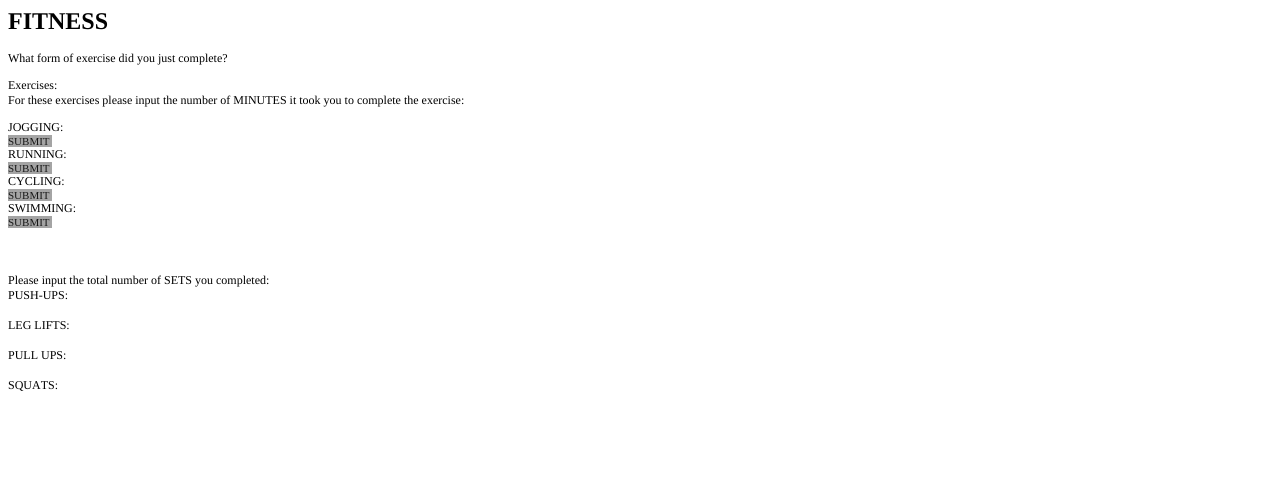
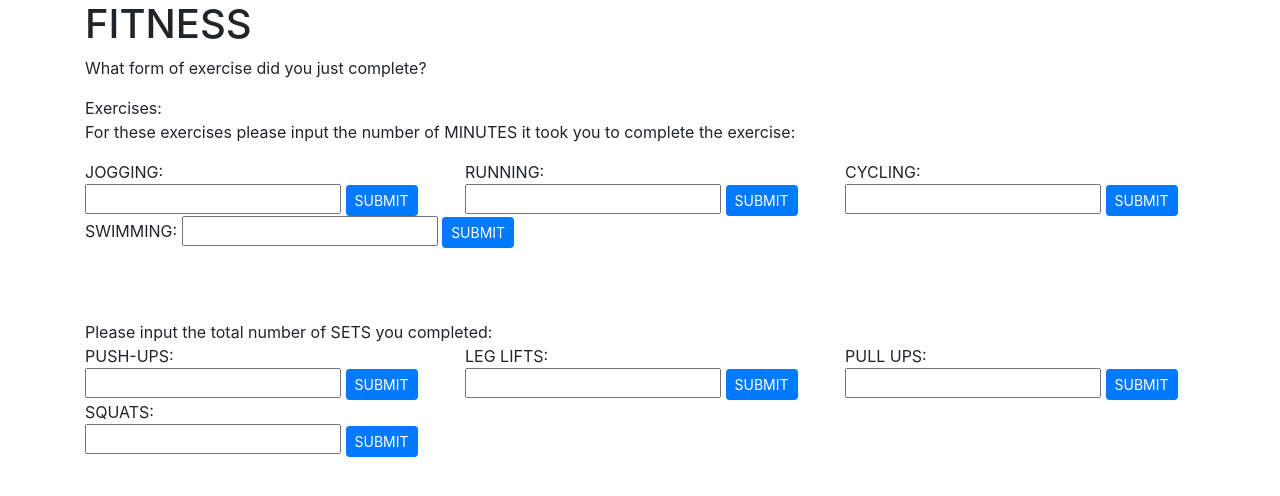
Before and after one commit to katherine81779/rootsup, a Flask app: page /fitness in a window 1280 px wide. Shown: the top 496 px of the page. Run offline with Flask 2, Linux system fonts and the light colour scheme; some libraries are stand-ins or nearby versions.

Commit message:
FIX FITNESS

```diff
--- a/templates/fitness.html
+++ b/templates/fitness.html
@@ -1,53 +1,89 @@
-<!DOCTYPE html PUBLIC "-//W3C//DTD HTML 4.01//EN" "http://www.w3.org/TR/html4/strict.dtd">
+<!DOCTYPE html>
+
 <html>
 <head>
-  <meta http-equiv="Content-Type" content="text/html; charset=utf-8">
-  <meta http-equiv="Content-Style-Type" content="text/css">
-  <title></title>
-  <meta name="Generator" content="Cocoa HTML Writer">
-  <meta name="CocoaVersion" content="1671.6">
-  <style type="text/css">
-    p.p2 {margin: 0.0px 0.0px 12.0px 0.0px; line-height: 14.0px; font: 12.0px Times; color: #000000; -webkit-text-stroke: #000000}
-    p.p3 {margin: 0.0px 0.0px 0.0px 0.0px; line-height: 14.0px; font: 12.0px Times; color: #000000; -webkit-text-stroke: #000000}
-    p.p4 {margin: 0.0px 0.0px 0.0px 0.0px; line-height: 13.0px; font: 11.0px '.SF NS Text'; color: #000000; color: rgba(0, 0, 0, 0.85); -webkit-text-stroke: rgba(0, 0, 0, 0.85)}
-    span.s1 {font-kerning: none}
-    span.s2 {font-kerning: none; background-color: #a4a4a4}
-  </style>
+	<title> rootsup </title>
+	<link rel = "stylesheet" href="https://maxcdn.bootstrapcdn.com/	bootstrap/4.3.1/css/bootstrap.min.css">
 </head>
+
+
+
 <body>
-<h1 style="margin: 0.0px 0.0px 16.1px 0.0px; line-height: 28.0px; font: 24.0px Times; color: #000000; -webkit-text-stroke: #000000"><span class="s1"><b>FITNESS<span class="Apple-converted-space"> </span></b></span></h1>
-<p class="p2"><span class="s1">What form of exercise did you just complete?<span class="Apple-converted-space"> </span></span></p>
-<p class="p2"><span class="s1">Exercises: <br>
-For these exercises please input the number of MINUTES it took you to complete the exercise:<br>
-</span></p>
-<p class="p3"><span class="s1">JOGGING:<span class="Apple-converted-space"> </span></span></p>
-<p class="p4"><span class="s2">SUBMIT<span class="Apple-converted-space"> </span></span></p>
-<p class="p3"><span class="s1">RUNNING:<span class="Apple-converted-space"> </span></span></p>
-<p class="p4"><span class="s2">SUBMIT<span class="Apple-converted-space"> </span></span></p>
-<p class="p3"><span class="s1">CYCLING:<span class="Apple-converted-space"> </span></span></p>
-<p class="p4"><span class="s2">SUBMIT<span class="Apple-converted-space"> </span></span></p>
-<p class="p3"><span class="s1">SWIMMING:<span class="Apple-converted-space"> </span></span></p>
-<p class="p4"><span class="s2">SUBMIT<span class="Apple-converted-space"> </span></span></p>
-<p class="p3"><span class="s1"><br>
-</span></p>
-<p class="p3"><span class="s1"><br>
-</span></p>
-<p class="p3"><span class="s1"><br>
-</span></p>
-<p class="p3"><span class="s1">Please input the total number of SETS you completed:<span class="Apple-converted-space"> </span></span></p>
-<p class="p3"><span class="s1">PUSH-UPS:<span class="Apple-converted-space"> </span></span></p>
-<p class="p3"><span class="s1"><br>
-</span></p>
-<p class="p3"><span class="s1">LEG LIFTS:<span class="Apple-converted-space"> </span></span></p>
-<p class="p3"><span class="s1"><br>
-</span></p>
-<p class="p3"><span class="s1">PULL UPS:<span class="Apple-converted-space"> </span></span></p>
-<p class="p3"><span class="s1"><br>
-</span></p>
-<p class="p3"><span class="s1">SQUATS:<span class="Apple-converted-space"> </span></span></p>
-<p class="p3"><span class="s1"><br>
-</span></p>
-<p class="p2"><span class="s1"><br>
-</span></p>
+<div class = "container">
+	<h1> FITNESS </font> </h1>
+	<p> What form of exercise did you just complete? </p>
+
+	<p>
+	Exercises: <br>
+	For these exercises please input the number of MINUTES it took you
+	to complete the exercise:<br>
+
+
+	<div class = "row">
+
+	<div class = "col">
+	JOGGING: <br>
+	<input type = "text" name = "jog">
+	<button type = "button" class = "btn btn-primary btn-sm">SUBMIT</	button>
+	<br>
+	</div>
+
+	<div class = "col">
+	RUNNING: <br>
+	<input type = "text" name = "run">
+	<button type = "button" class = "btn btn-primary btn-sm">SUBMIT</	button>
+	<br>
+	</div>
+
+	<div class = "col">
+	CYCLING: <br>
+	<input type = "text" name = "cycle">
+	<button type = "button" class = "btn btn-primary btn-sm">SUBMIT</	button>
+	<br>
+	</div>
+
+	<div class = "col">
+	SWIMMING:
+	<input type = "text" name = "swim">
+	<button type = "button" class = "btn btn-primary btn-sm">SUBMIT</	button>
+	<br>
+	</div>
+
+	</div>
+
+
+	<br> <br> <br>
+
+	Please input the total number of SETS you completed: <br>
+	<div class = "row">
+	<div class = "col">
+	PUSH-UPS: <br>
+	<input type = "text" name = "pushup">
+	<button type = "button" class = "btn btn-primary btn-sm">SUBMIT</			button><br>
+	</div>
+	<div class = "col">
+	LEG LIFTS: <br>
+	<input type = "text" name = "run">
+	<button type = "button" class = "btn btn-primary btn-sm">SUBMIT</			button><br>
+	</div>
+	<div class = "col">
+	PULL UPS: <br>
+	<input type = "text" name = "pullup">
+	<button type = "button" class = "btn btn-primary btn-sm">SUBMIT</			button><br>
+	</div>
+	<div class = "col">
+	SQUATS: <br>
+	<input type = "text" name = "squats">
+	<button type = "button" class = "btn btn-primary btn-sm">SUBMIT</			button><br>
+	</div>
+
+	</div>
+	</p>
+
+
+
+
+
+
 </body>
 </html>
```
Also changed, not shown: 2 other files.
